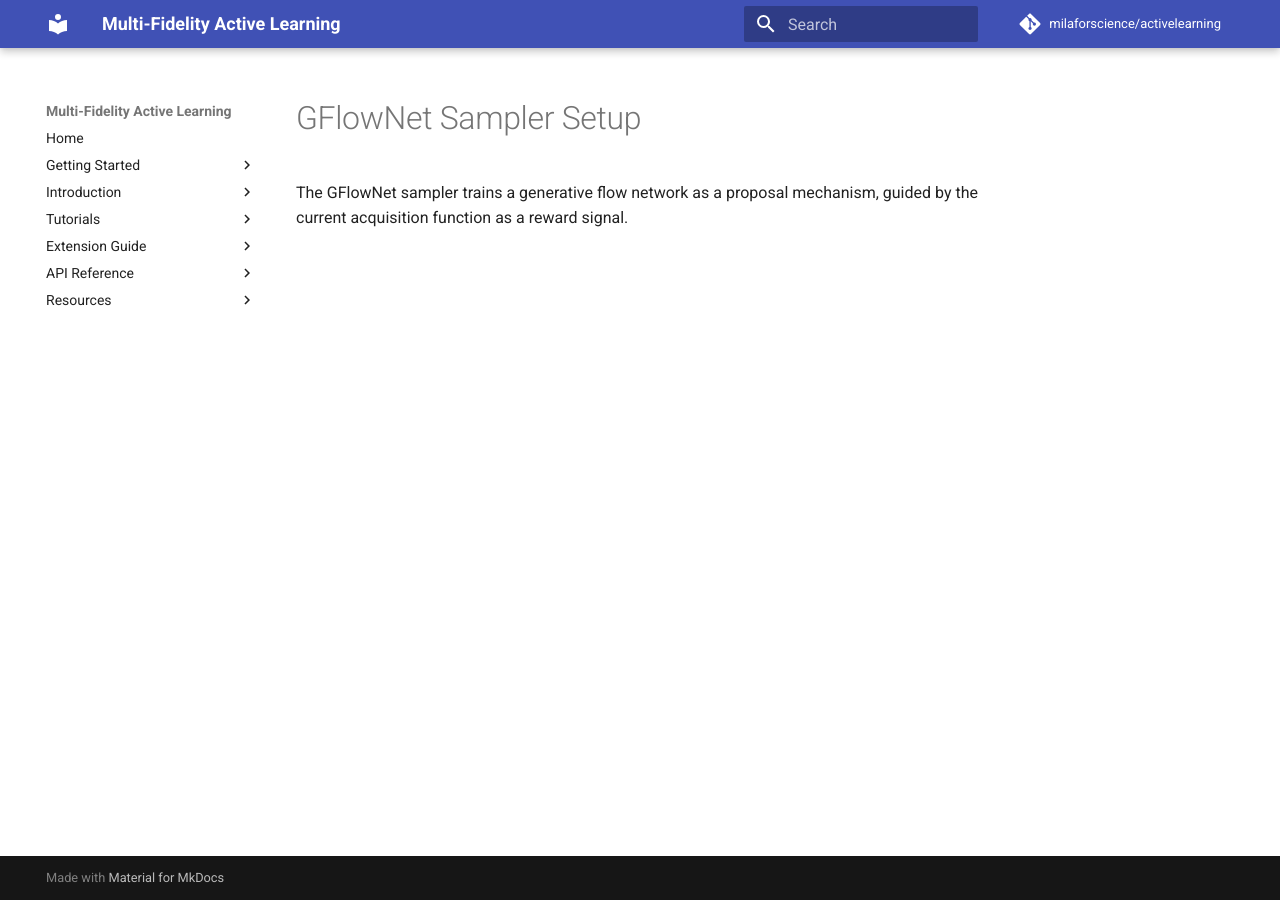
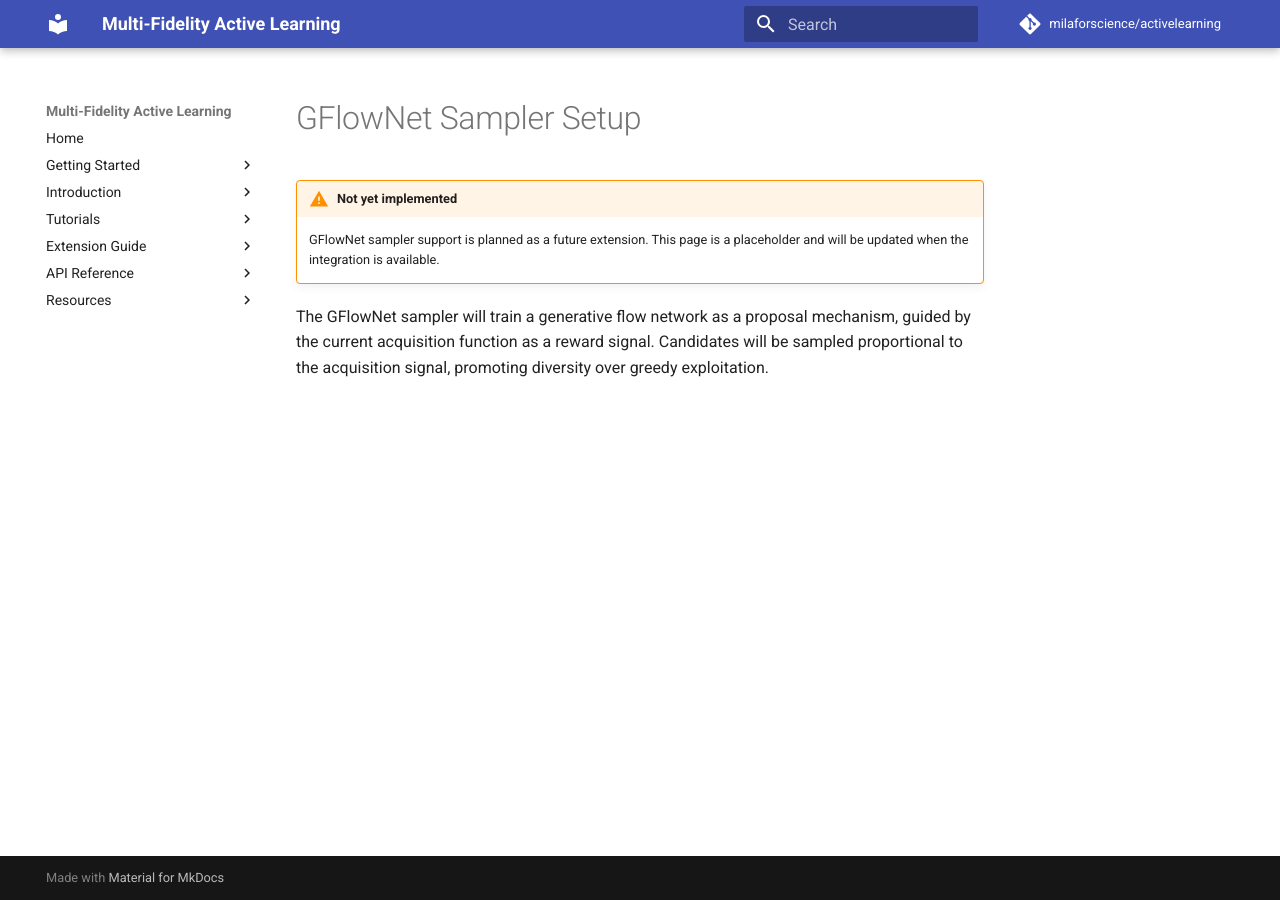
Before and after one commit to milaforscience/activelearning, an MkDocs documentation site: the page built from docs/tutorials/gflownet_sampler.md, in a window 1280 px wide. Built offline with MkDocs 1.6.1 and Material for MkDocs 9.7.7, drawn with Linux system fonts in a browser that asks for light colours; comment, search, counter and statistics services are not loaded.

Commit message:
small docs fixes

```diff
--- a/docs/js/mermaid-init.js
+++ b/docs/js/mermaid-init.js
@@ -10,6 +10,8 @@ document.addEventListener('DOMContentLoaded', function () {
       : pre.textContent;
     pre.replaceWith(div);
   });
-  mermaid.initialize({ startOnLoad: false, theme: 'default' });
-  mermaid.run({ querySelector: '.mermaid' });
+  if (window.mermaid) {
+    mermaid.initialize({ startOnLoad: false, theme: 'default' });
+    mermaid.run({ querySelector: '.mermaid' });
+  }
 });
--- a/docs/tutorials/gflownet_sampler.md
+++ b/docs/tutorials/gflownet_sampler.md
@@ -1,3 +1,6 @@
 # GFlowNet Sampler Setup
 
-The GFlowNet sampler trains a generative flow network as a proposal mechanism, guided by the current acquisition function as a reward signal.
+!!! warning "Not yet implemented"
+    GFlowNet sampler support is planned as a future extension. This page is a placeholder and will be updated when the integration is available.
+
+The GFlowNet sampler will train a generative flow network as a proposal mechanism, guided by the current acquisition function as a reward signal. Candidates will be sampled proportional to the acquisition signal, promoting diversity over greedy exploitation.
```
Also changed, not shown: docs/concepts/related-work.md (+1 -1 lines), docs/extension-guide/sampler.md (+1 -1 lines), docs/resources/faq.md (+2 -2 lines), docs/resources/references.md (+1 -1 lines).
